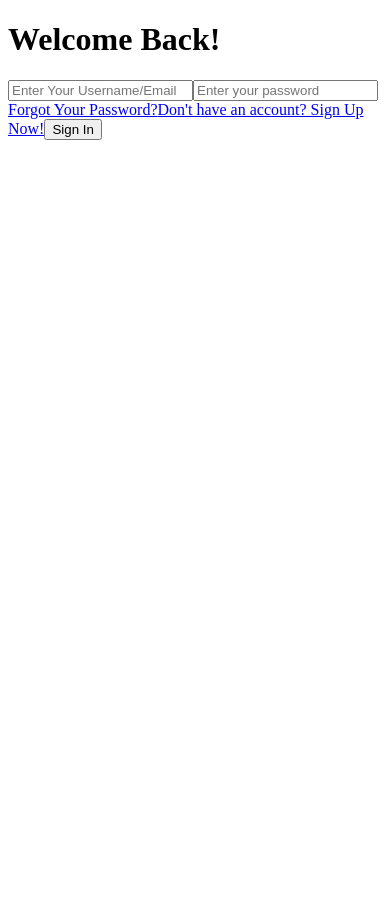
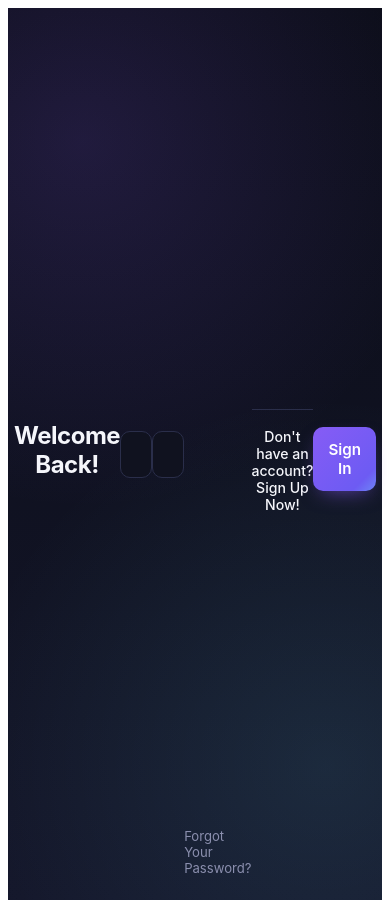
Before and after one commit to Tjjjjjjjjjjjjjj-byte/learning-backend, a React (Vite) app: page / in a window 390 px wide. Before the commit the page ends 844 px from the top, so only its background shows below. Built offline with nearby package versions, Linux system fonts and the light colour scheme.

Commit message:
afjkhaklf

```diff
--- a/src/login-components/forgotPasswordCard.jsx
+++ b/src/login-components/forgotPasswordCard.jsx
@@ -1,11 +1,12 @@
 import { useState } from "react";
 import { Link } from "react-router-dom";
+import "../styling/LoginComponents.css";
 
 function ForgotPasswordCard() {
   const [email, setEmail] = useState('')
 
   return (
-    <div>
+    <div className="auth-page">
       <h1 className="greet">Forgot Your Password?</h1>
       <input
         className="identifier"
--- a/src/login-components/loginCard.jsx
+++ b/src/login-components/loginCard.jsx
@@ -1,11 +1,12 @@
 import { useState } from "react";
 import { Link } from "react-router-dom";
+import "../styling/LoginComponents.css";
 
 function LoginCard() {
   const [identifier, setIdentifier] = useState("");
   const [password, setPassword] = useState("");
   return (
-    <div>
+    <div className="auth-page">
       <h1 className="greet">Welcome Back!</h1>
       <input
         className="identifier"
--- a/src/login-components/signUpCard.jsx
+++ b/src/login-components/signUpCard.jsx
@@ -1,5 +1,6 @@
 import { useState } from "react";
 import { Link } from "react-router-dom";
+import "../styling/LoginComponents.css";
 
 function SignUpCard() {
   const [username, setUsername] = useState("");
@@ -8,7 +9,7 @@ function SignUpCard() {
   const [confirmPassword, setConfirmPassword] = useState("");
 
   return (
-    <div>
+    <div className="auth-page">
       <h1 className="greet">Create Your Account</h1>
       <input
         className="identifier"
@@ -39,7 +40,7 @@ function SignUpCard() {
         onChange={(e) => setConfirmPassword(e.target.value)}
       />
       <button className="submit-btn">Sign Up</button>
-      <Link to="/loginPage">Already have an account? Log In</Link>
+      <Link to="/">Already have an account? Log In</Link>
     </div>
   );
 }
--- a/src/pages/forgotPasswordPage.jsx
+++ b/src/pages/forgotPasswordPage.jsx
@@ -1,4 +1,4 @@
-import ForgotPasswordCard from "../login-components/ForgotPasswordCard"
+import ForgotPasswordCard from "../login-components/forgotPasswordCard"
 function ForgotPasswordPage() {
 
     return (
--- a/src/styling/LoginComponents.css
+++ b/src/styling/LoginComponents.css
@@ -1,35 +1,46 @@
 /* ============================================
    Auth Cards — login, sign up, forgot password
-   Color scheme: deep indigo/slate background with
-   a violet accent. High contrast, calm, modern —
-   avoids harsh pure black/white for less eye strain.
+   Palette: near-black slate base + violet→cyan
+   gradient accent. Dark surfaces layered by
+   elevation (bg < card < input) so depth reads
+   at a glance, gradient reserved for the one
+   primary action so it's obvious what to click.
    ============================================ */
 
 :root {
-  --auth-bg: #0f1120;
-  --auth-card-bg: #1a1d33;
-  --auth-border: #2c3050;
-  --auth-text: #f2f3f8;
-  --auth-text-muted: #9497b3;
-  --auth-accent: #8b5cf6;      /* violet-500 */
-  --auth-accent-hover: #7c3aed; /* violet-600 */
-  --auth-accent-soft: rgba(139, 92, 246, 0.15);
+  --auth-bg-1: #0b0d17;
+  --auth-bg-2: #14162a;
+  --auth-card-bg: #181b30;
+  --auth-input-bg: #10121f;
+  --auth-border: #2a2e4a;
+  --auth-border-hover: #3d4166;
+  --auth-text: #f5f6fb;
+  --auth-text-muted: #8b8fae;
+  --auth-accent: #8b5cf6;
+  --auth-accent-2: #6ee7ff;
+  --auth-accent-hover: #7c3aed;
+  --auth-accent-soft: rgba(139, 92, 246, 0.18);
   --auth-error: #f87171;
-  --auth-radius: 14px;
+  --auth-radius-lg: 20px;
+  --auth-radius: 10px;
+  --auth-font: -apple-system, system-ui, "Segoe UI", Roboto, sans-serif;
 }
 
 /* ---- Page backdrop ----
    Add className="auth-page" to the outermost <div>
-   in loginCard.jsx / signUpCard.jsx / forgotPasswordPage.jsx
-   to center the card and get the background. */
+   in loginCard.jsx / signUpCard.jsx / forgotPasswordCard.jsx */
 .auth-page {
   min-height: 100vh;
   display: flex;
   align-items: center;
   justify-content: center;
-  background: var(--auth-bg);
+  background:
+    radial-gradient(circle at 20% 15%, rgba(139, 92, 246, 0.16), transparent 45%),
+    radial-gradient(circle at 85% 85%, rgba(110, 231, 255, 0.10), transparent 45%),
+    linear-gradient(180deg, var(--auth-bg-1), var(--auth-bg-2));
   padding: 24px;
-  font-family: system-ui, -apple-system, "Segoe UI", Roboto, sans-serif;
+  font-family: var(--auth-font);
+  -webkit-font-smoothing: antialiased;
 }
 
 .auth-page > div,
@@ -38,21 +49,34 @@
   max-width: 380px;
   background: var(--auth-card-bg);
   border: 1px solid var(--auth-border);
-  border-radius: var(--auth-radius);
-  padding: 36px 32px;
+  border-radius: var(--auth-radius-lg);
+  padding: 40px 34px 32px;
   display: flex;
   flex-direction: column;
-  gap: 16px;
-  box-shadow: 0 20px 40px -12px rgba(0, 0, 0, 0.5);
+  gap: 14px;
+  box-shadow:
+    0 1px 0 rgba(255, 255, 255, 0.04) inset,
+    0 24px 48px -16px rgba(0, 0, 0, 0.6);
 }
 
 /* ---- Heading ---- */
 .greet {
   color: var(--auth-text);
-  font-size: 1.6rem;
+  font-size: 1.7rem;
   font-weight: 700;
-  margin: 0 0 8px;
+  letter-spacing: -0.02em;
+  line-height: 1.2;
+  margin: 0 0 6px;
   text-align: center;
+}
+
+/* Short supporting line under the heading — purely optional,
+   only applies if you add <p className="auth-subtext">…</p> */
+.auth-subtext {
+  color: var(--auth-text-muted);
+  font-size: 0.88rem;
+  text-align: center;
+  margin: -10px 0 10px;
 }
 
 /* ---- Inputs ---- */
@@ -60,15 +84,15 @@
 .password {
   width: 100%;
   box-sizing: border-box;
-  padding: 12px 14px;
+  padding: 13px 15px;
   font-size: 0.95rem;
+  font-family: inherit;
   color: var(--auth-text);
-  background: #12142452;
-  background: rgba(255, 255, 255, 0.04);
-  border: 1px solid var(--auth-border);
-  border-radius: 8px;
+  background: var(--auth-input-bg);
+  border: 1.5px solid var(--auth-border);
+  border-radius: var(--auth-radius);
   outline: none;
-  transition: border-color 0.15s ease, box-shadow 0.15s ease, background 0.15s ease;
+  transition: border-color 0.15s ease, box-shadow 0.15s ease;
 }
 
 .identifier::placeholder,
@@ -78,77 +102,125 @@
 
 .identifier:hover,
 .password:hover {
-  border-color: #3a3f66;
+  border-color: var(--auth-border-hover);
 }
 
+.identifier:focus-visible,
+.password:focus-visible,
 .identifier:focus,
 .password:focus {
   border-color: var(--auth-accent);
-  background: rgba(255, 255, 255, 0.06);
-  box-shadow: 0 0 0 3px var(--auth-accent-soft);
+  box-shadow: 0 0 0 4px var(--auth-accent-soft);
 }
 
-/* ---- Buttons ---- */
+.identifier + .identifier,
+.password + .password {
+  margin-top: 2px;
+}
+
+/* ---- Primary action button ----
+   Gradient + lift on hover so it's unmistakably the one
+   thing to click; nothing else on the card uses a gradient. */
 .sign-in-btn,
 .submit-btn {
   width: 100%;
-  padding: 12px 14px;
-  margin-top: 8px;
+  padding: 13px 15px;
+  margin-top: 10px;
   font-size: 0.95rem;
+  font-family: inherit;
   font-weight: 600;
   color: #fff;
-  background: var(--auth-accent);
+  background: linear-gradient(135deg, var(--auth-accent), #6d5bf3 60%, var(--auth-accent-2));
+  background-size: 160% 160%;
+  background-position: 0% 50%;
   border: none;
-  border-radius: 8px;
+  border-radius: var(--auth-radius);
   cursor: pointer;
-  transition: background 0.15s ease, transform 0.05s ease;
+  transition: background-position 0.35s ease, transform 0.08s ease, box-shadow 0.15s ease;
+  box-shadow: 0 8px 20px -8px rgba(139, 92, 246, 0.6);
 }
 
 .sign-in-btn:hover,
 .submit-btn:hover {
-  background: var(--auth-accent-hover);
+  background-position: 100% 50%;
+  box-shadow: 0 10px 24px -8px rgba(139, 92, 246, 0.75);
 }
 
 .sign-in-btn:active,
 .submit-btn:active {
-  transform: translateY(1px);
+  transform: translateY(1px) scale(0.99);
+  box-shadow: 0 6px 14px -8px rgba(139, 92, 246, 0.6);
+}
+
+.sign-in-btn:focus-visible,
+.submit-btn:focus-visible {
+  outline: 2px solid var(--auth-accent-2);
+  outline-offset: 2px;
 }
 
 .sign-in-btn:disabled,
 .submit-btn:disabled {
   background: var(--auth-border);
+  box-shadow: none;
   color: var(--auth-text-muted);
   cursor: not-allowed;
 }
 
-/* ---- Links (react-router-dom <Link>) ---- */
+/* ---- Links ----
+   Two different jobs, two different weights:
+   "forgot password" is a quiet utility link near the inputs;
+   the "don't have an account" prompt is the secondary CTA,
+   so it gets its own footer row with more visual weight. */
 .auth-card a,
 .auth-page a {
   color: var(--auth-text-muted);
   font-size: 0.85rem;
   text-decoration: none;
-  text-align: center;
+  transition: color 0.15s ease;
 }
 
 .auth-card a:hover,
 .auth-page a:hover {
-  color: var(--auth-accent);
-  text-decoration: underline;
+  color: var(--auth-accent-2);
 }
 
-/* Sign-up prompt link on the login card reads better
-   as its own row, slightly separated from "forgot password" */
-.auth-card a:last-of-type {
-  margin-top: 4px;
-  padding-top: 12px;
+/* First link under the password field = "forgot password":
+   right-aligned, quiet, tucked close to the field it relates to */
+.password + a {
+  align-self: flex-end;
+  margin-top: -6px;
+  font-size: 0.82rem;
+}
+
+/* Last link in the card = the account-switch prompt:
+   its own row, separated by a divider, centered, slightly bolder */
+.auth-card a:last-of-type,
+.auth-page a:last-of-type {
+  align-self: center;
+  text-align: center;
+  margin-top: 14px;
+  padding-top: 18px;
+  width: 100%;
   border-top: 1px solid var(--auth-border);
+  font-size: 0.88rem;
+  font-weight: 500;
+  color: var(--auth-text);
+}
+
+.auth-card a:last-of-type:hover,
+.auth-page a:last-of-type:hover {
+  color: var(--auth-accent-2);
 }
 
 /* ---- Small screens ---- */
 @media (max-width: 420px) {
   .auth-page > div,
   .auth-card {
-    padding: 28px 22px;
-    border-radius: 10px;
+    padding: 30px 24px 26px;
+    border-radius: 16px;
+  }
+
+  .greet {
+    font-size: 1.5rem;
   }
 }
```
